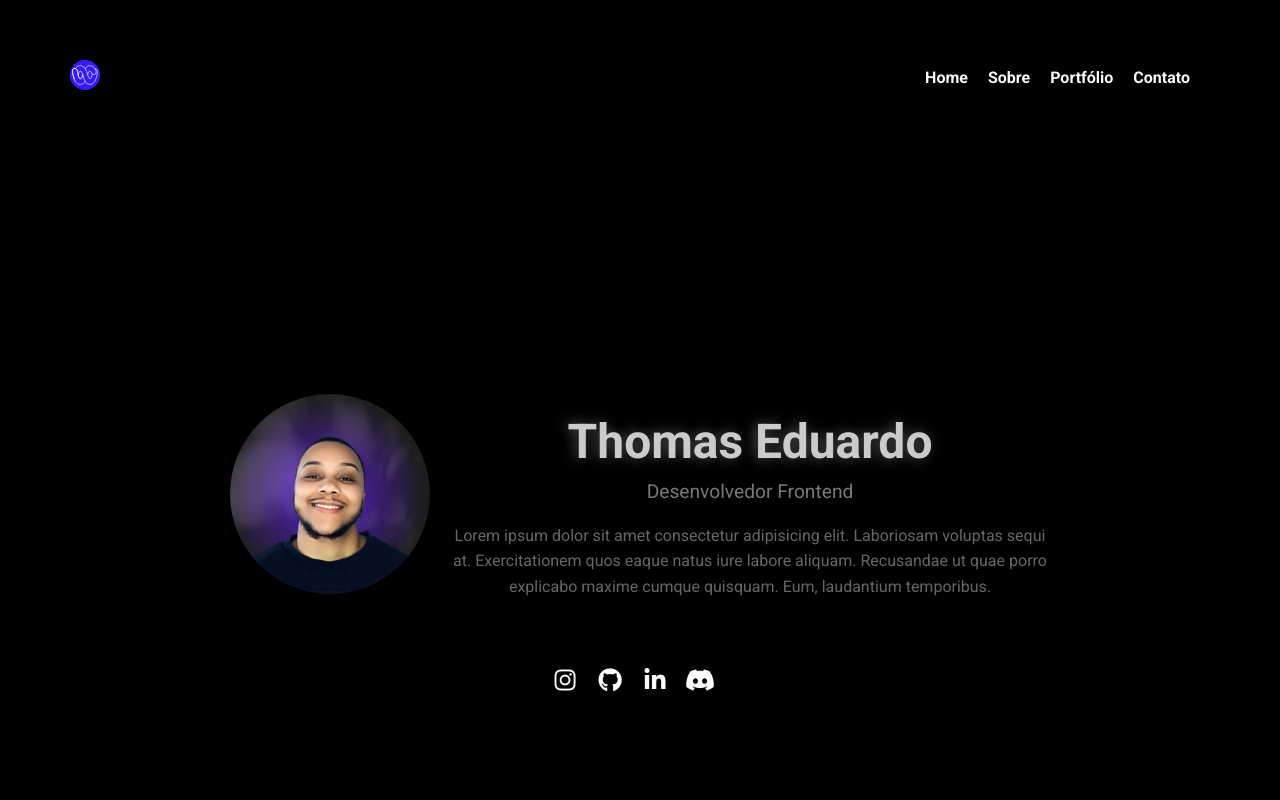
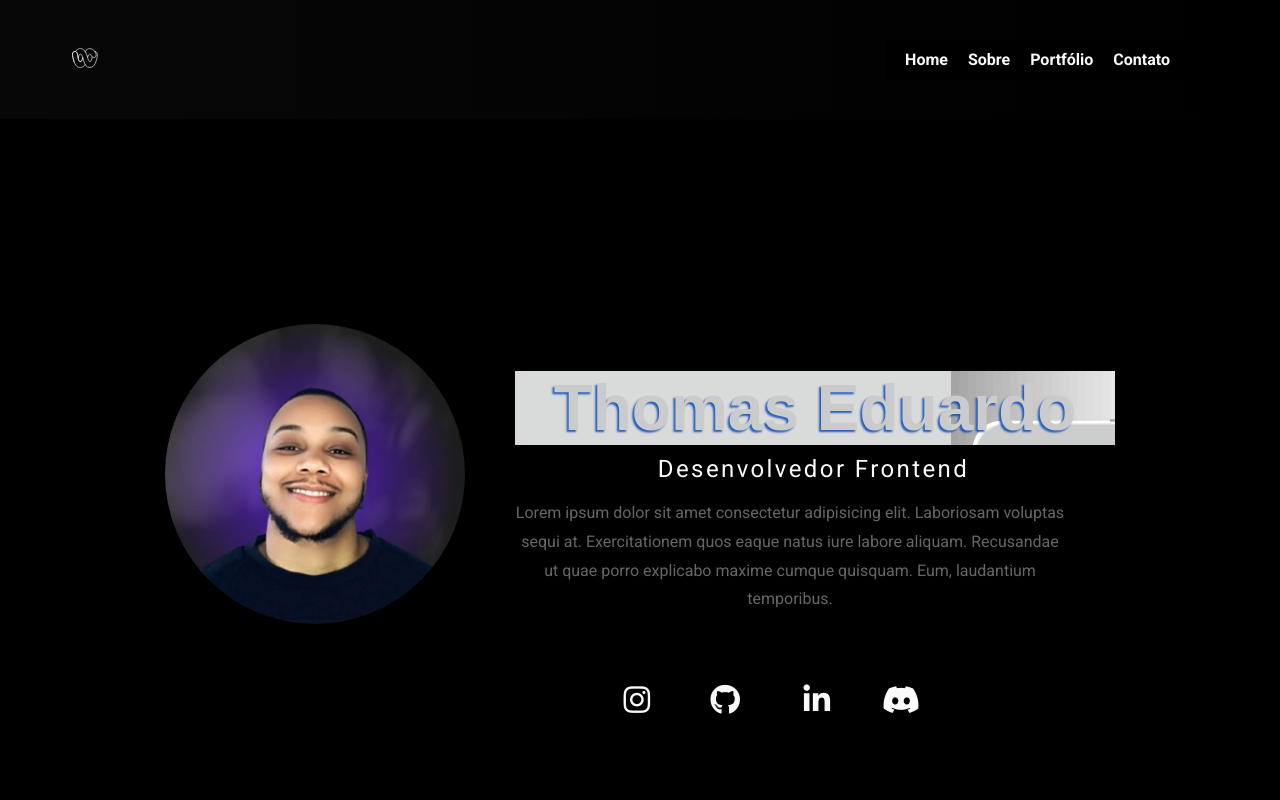
Before and after one commit to devthmedu/New-Portifolio, a website: page index.html in a window 1280 px wide. Shown: the top 800 px of the page. Drawn offline with nearby package versions, Linux system fonts and the light colour scheme.

Commit message:
peimeiro commit

```diff
--- a/index.html
+++ b/index.html
@@ -50,7 +50,7 @@
            alt="user-profile">
       <div class="title">
       <h1 class="animate__animated animate__fadeInDown">Thomas Eduardo</h1>
-        <span>Desenvolvedor Frontend</span>
+      <div class="typing-text">Desenvolvedor Frontend</div>
         <p>
           Lorem ipsum dolor sit amet consectetur adipisicing elit. Laboriosam voluptas sequi at. Exercitationem
           quos
--- a/src/css/styles.css
+++ b/src/css/styles.css
@@ -52,10 +52,16 @@ body::-webkit-scrollbar-thumb:hover {
 }
 
 .header {
-    background-color: #000000;
-    padding: 10px 50px;
-    margin-top: 50px;
+    background: linear-gradient(to right, #13131360, #20202000); /* Gradiente de tons de cinza */
+    padding: 20px 50px; /* Aumentei o padding para melhor espaçamento interno */
+    margin-top: 0px;
     margin-bottom: 20px;
+    box-shadow: 40px 3px 20px rgba(25, 21, 21, 0.114); /* Sombra mais pronunciada */
+    border-bottom: none; /* Remove a borda inferior */
+    /* Estilos adicionais para tornar o texto mais visível */
+    color: #eee; /* Cor do texto */
+    text-align: center; /* Alinhamento central */
+    text-shadow: 1px 1px 2px rgba(145, 145, 145, 0.046); /* Sombra no texto para destacar */
 }
 
 .header .logo img {
@@ -63,8 +69,11 @@ body::-webkit-scrollbar-thumb:hover {
     border-radius: 50%; /* Para deixar a imagem redonda */
     cursor: pointer;
     border-radius: 200px;
-    background: #0916ca;
-    box-shadow: inset -11px -11px 81px #3a18fa,inset 11px 11px 81px #1c44e3;
+}
+
+.nav-bar {
+    background-color: #000; /* Cor de fundo da barra de navegação */
+    padding: 10px 20px;
 }
 
 .nav-bar ul {
@@ -72,7 +81,8 @@ body::-webkit-scrollbar-thumb:hover {
     margin: 0;
     padding: 0;
     display: flex;
-    cursor: pointer;
+    justify-content: center; /* Centraliza os itens */
+    align-items: center; /* Alinha os itens verticalmente */
 }
 
 .nav-bar ul li {
@@ -80,14 +90,46 @@ body::-webkit-scrollbar-thumb:hover {
 }
 
 .nav-bar ul li a {
+    position: relative; /* Para posicionar a linha abaixo do link */
     text-decoration: none;
     color: var(--color-white); /* Cor do texto dos links */
     font-weight: bold;
     transition: color 0.3s ease;
 }
 
+.nav-bar ul li a::before {
+    content: '';
+    position: absolute;
+    width: 0%;
+    height: 2px; /* Altura da linha */
+    bottom: -3px; /* Distância da linha em relação ao texto */
+    left: 0;
+    background-color: #4412f8; /* Cor inicial da linha */
+    transition: width 0.3s ease; /* Transição da largura */
+}
+
 .nav-bar ul li a:hover {
     color: #4412f8; /* Cor do texto dos links ao passar o mouse */
+}
+
+.nav-bar ul li a:hover::before {
+    width: 100%; /* Largura da linha ao passar o mouse */
+}
+.nav-bar ul li a::before {
+    content: '';
+    position: absolute;
+    width: 0%;
+    height: 2px; /* Altura da linha */
+    bottom: -3px; /* Distância da linha em relação ao texto */
+    left: 50%; /* Começa no centro */
+    transform: translateX(-50%); /* Centraliza horizontalmente */
+    background-color: #4412f8; /* Cor inicial da linha */
+    transition: width 0.3s ease, left 0.3s ease; /* Transições de largura e posição */
+}
+
+.nav-bar ul li a:hover::before {
+    width: calc(100% - 20px); /* Largura da linha ao passar o mouse (considerando o margin-right) */
+    left: 10px; /* Alinha à esquerda do link */
 }
 
 /* Estilos da seção inicial */
@@ -108,39 +150,70 @@ body::-webkit-scrollbar-thumb:hover {
 }
 
 .user-profile img {
-    width: 200px; /* Tamanho da imagem */
-    height: 200px; /* Altura da imagem */
-    border-radius: 50%; /* Borda arredondada */
+    width: 300px; /* Tamanho da imagem */
+    height: 300px; /* Altura da imagem */
+    border-radius: 100%; /* Borda arredondada */
     object-fit: cover; /* Manter proporções */
-    margin-right: 20px; /* Espaçamento à direita */
+    margin-right: 50px; /* Espaçamento à direita */
     box-shadow: 0 8px 16px rgba(0, 0, 0, 0.1); /* Sombra suave */
 }
 
+ /* Estilos do título */
   .title {
     max-width: 600px; /* Largura máxima do conteúdo */
     text-align: center; /* Alinhamento central */
+    margin: 0 auto; /* Centraliza horizontalmente */
   }
 
+  /* Importa a fonte Poppins do Google Fonts */
+@import url('https://fonts.googleapis.com/css2?family=Righteous&display=swap');
+
+/* Estilos para o título h1 */
 .title h1 {
-    font-size: 3em; /* Tamanho do título */
+  background-image: url(../img/Perfil/TE.png);
+    font-size: 4rem; /* Tamanho do título */
     margin-bottom: 10px; /* Espaçamento inferior */
-    text-shadow: -3px 0px 13px rgba(116, 113, 113, 0.69); /* Sombra do texto */
+    text-shadow: -2px 2px 2px rgba(12, 75, 184, 0.872); /* Sombra do texto */
     color: #cbcbcb; /* Cor do título */
+    display: block; /* Garante que o h1 seja exibido como bloco */
+    text-align: center; /* Alinha o texto ao centro */
+  font-family: "Righteous", sans-serif;
+  font-style: normal;
 }
 
-.title span {
-    font-size: 1.2em; /* Tamanho do subtítulo */
-    display: block; /* Exibir em bloco */
-    margin-bottom: 20px; /* Espaçamento inferior */
-    color: #797979; /* Cor do subtítulo */
+
+
+
+  /* Estilos do texto digitado */
+  .typing-text {
+    font-size: 24px;
+    overflow: hidden; /* Oculta o texto que ultrapassa a largura */
+    border-right: .15em solid rgb(74, 74, 74); /* Efeito de cursor piscando */
+    white-space: nowrap; /* Garante que o texto não quebre linha */
+    margin: 10px auto; /* Margem superior e inferior com centralização horizontal */
+    letter-spacing: .10em; /* Espaçamento entre letras */
+    animation: typing 3.5s steps(50, end), blink-caret .95s step-end infinite;
+  }
+
+  /* Animação de escrever texto */
+  @keyframes typing {
+    from { width: 0 }
+    to { width: 100% }
+  }
+
+  /* Animação do cursor piscando */
+  @keyframes blink-caret {
+    from, to { border-color: transparent }
+    50% { border-color: rgb(0, 73, 232) }
   }
 
 .title p {
-    font-size: 1em; /* Tamanho do texto */
+    font-size: 1rem; /* Tamanho do texto */
     color: #666; /* Cor do texto */
-    line-height: 1.6; /* Altura da linha */
+    line-height: 1.8; /* Altura da linha */
+    margin-right: 50px; /* Espaçamento à direita */
+
 }
-
 .animate {
     display: inline-block;
     margin: 0 0.5rem;
@@ -160,26 +233,29 @@ body::-webkit-scrollbar-thumb:hover {
         transform: translateY(-15px);
     }
 }
-
 /* Estilos para os ícones das redes sociais */
 .social-icons {
   display: flex;
   justify-content: center; /* Centraliza os itens na horizontal */
   margin-top: 10px;
   text-decoration: none;
+  align-items:flex-end
 }
 
 .box-social {
-  width: 30px; /* Tamanho do quadradinho */
-  height: 30px; /* Tamanho do quadradinho */
-  border-radius: 10px; /* Borda arredondada */
-  background-color: #57565600; /* Cor de fundo */
+  width: 100px; /* Tamanho do quadradinho */
+  height: 100px; /* Tamanho do quadradinho */
+  border-radius: 30px; /* Borda arredondada */
+  background-color: #890d0d00; /* Cor de fundo */
   display: flex;
-  align-items: center;
-  justify-content: center;
-  margin-right: 15px; /* Espaçamento entre os ícones */
+  align-items: last baseline;
+  justify-content:right;
+  margin-right: -100px;
+  margin-left: 90px; /* Espaçamento entre os ícones */
   transition: background-color 0.3s ease; /* Transição suave da cor de fundo */
   text-decoration: none; /* Remove o sublinhado dos links */
+  margin-top: -65px; /* Espaçamento entre os ícones */
+  margin-bottom: 65px; /* Espaçamento entre os ícones */
 }
 
 .box-social a {
@@ -188,7 +264,7 @@ body::-webkit-scrollbar-thumb:hover {
 
 .box-social i {
   color: var(--color-white); /* Cor inicial dos ícones */
-  font-size: 1.5rem; /* Tamanho dos ícones */
+  font-size: 1.9rem; /* Tamanho dos ícones */
   transition: color 0.3s ease; /* Transição suave da cor do ícone */
 }
 
@@ -220,9 +296,8 @@ body::-webkit-scrollbar-thumb:hover {
 .container {
     max-width: 1200px;
     margin: 0 auto;
-    padding: 0 20px;
+    padding: 20px 20px;
 }
-
 .about {
     padding: 3rem 2rem;
     text-align: center;
@@ -230,8 +305,6 @@ body::-webkit-scrollbar-thumb:hover {
     margin-top: -8rem; /* Ajuste para mover a seção "Sobre" mais para cima */
 
 }
-
-
 .row {
     display: flex;
     justify-content: center;
@@ -247,8 +320,8 @@ body::-webkit-scrollbar-thumb:hover {
 .info-block {
     background-color: #4e4e4e2d;
     padding: 2rem;
-    border-radius: 8px;
-    box-shadow: 0 4px 8px rgba(0, 0, 0, 0.1);
+    border-radius: 38px;
+    box-shadow: 9px 4px 8px rgba(91, 91, 91, 0.174);
     transition: transform 0.3s ease;
     margin-bottom: 2rem; /* Espaço entre os blocos de informação */
 }
@@ -269,7 +342,13 @@ body::-webkit-scrollbar-thumb:hover {
     background-color: #0050fdd3;
     color: #ffffff;
     margin: 0 auto;
+    transition: transform 0.3s ease;
 }
+
+.ci-icon:hover {
+    transform: scale(1.1); /* Aumenta o tamanho em 10% ao passar o mouse */
+}
+
 
 .ci-icon i {
     font-size: 1.5rem;
@@ -287,7 +366,7 @@ body::-webkit-scrollbar-thumb:hover {
 }
 
 /* Ajustes para adicionar espaçamento entre os itens */
-@media (min-width: 768px) {
+/@media (min-width: 768px) {
     .row {
         gap: 3rem; /* Aumenta o espaço entre as colunas */
     }
```
Also changed, not shown: src/img/Perfil/TE.png (added), src/img/Perfil/TEST.png (added), src/img/skill/eslint.svg (renamed from src/img/Perfil/eslint.svg). Lines whose indentation alone changed are shown as unchanged.
